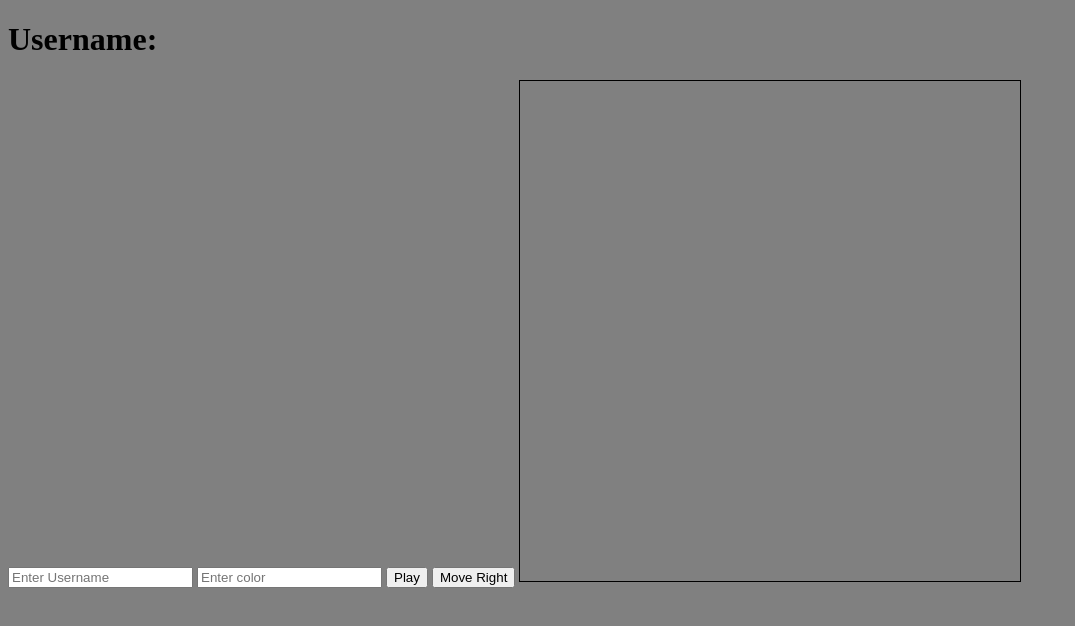
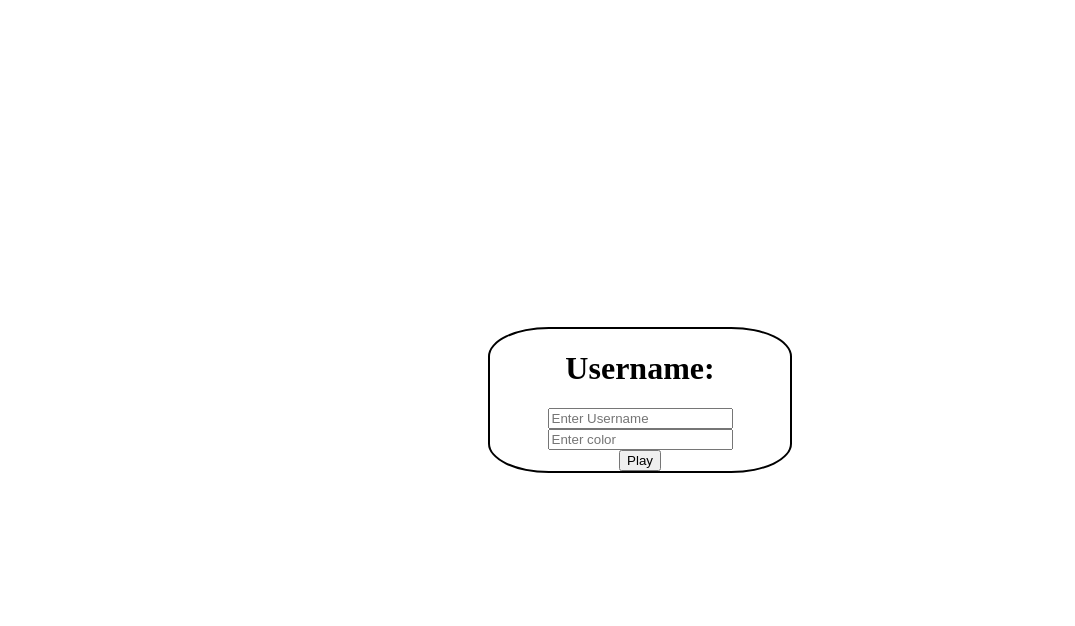
Before and after one commit to Derstine/webgame, a plain HTML site: page client/game.html in a window 1280 px wide. Shown: the whole page, without its empty margins (0-1075 px from the left). Drawn offline with Linux system fonts and the light colour scheme.

Commit message:
improved (but still bad) ui

```diff
--- a/client/game.css
+++ b/client/game.css
@@ -1,5 +1,32 @@
 body {
-    width: 100%;
-    height: 100%;
-    background-color: gray;
+    width: 100vw;
+    height: 100vh;
+    margin: 0;
+    padding: 0;
+    overflow: hidden;
+
+    display: flex;
+    flex-direction: column;
+    align-items: center;
+    justify-content: center;
 }
+
+.options {
+    width: 300px;
+    display: flex;
+    flex-direction: column;
+    align-items: center;
+    justify-content: center;
+
+    border: 2px solid black;
+    border-radius: 20%;
+}
+
+#gameView {
+    position: fixed;
+    top: 0;
+    left: 0;
+    width: 100vw;
+    height: 100vh;
+    z-index: -1;
+}
--- a/client/game.html
+++ b/client/game.html
@@ -8,13 +8,14 @@
         <link rel="stylesheet" href="game.css">
     </head>
     <body>
-        <h1>Username:</h1>
-        <input id="username" type="text" placeholder="Enter Username" />
-        <input id="color" type="text" placeholder="Enter color" />
-        <button id="playButton">Play</button>
-        <button id="moveRight">Move Right</button>
+        <div class="options">
+            <h1>Username:</h1>
+            <input id="username" type="text" placeholder="Enter Username" />
+            <input id="color" type="text" placeholder="Enter color" />
+            <button id="playButton">Play</button>
+        </div>
 
-        <canvas id="gameView" width="500" height="500" style="border:1px solid black"></canvas>
+        <canvas id="gameView"></canvas>
 
         <script>
             w = false;
@@ -25,6 +26,9 @@
             let wsOpen = false;
             clients = {};
 
+            gameView.width = window.innerWidth;
+            gameView.height = window.innerHeight;
+
             function draw() {
                 const gameView = document.getElementById("gameView");
                 const ctx = gameView.getContext("2d");
@@ -33,7 +37,16 @@
 
                 for(let user in clients) {
                     ctx.fillStyle = clients[user].color;
-                    ctx.fillRect(clients[user].x, clients[user].y, 20, 20);
+                    ctx.fillRect(clients[user].x, clients[user].y, 40, 40);
+
+                    // Set the text style and get the width of the text
+                    ctx.fillStyle = "black";
+                    ctx.font = "12px serif";
+                    const textWidth = ctx.measureText(user).width;
+
+                    // Draw the text centered horizontally
+                    const textX = clients[user].x + (40 / 2) - (textWidth / 2); // Adjust text position to center
+                    ctx.fillText(user, textX, clients[user].y + 45);
                 }
             }
 
@@ -92,6 +105,8 @@
                 ws = new WebSocket('ws://localhost:8080');
 
                 ws.onopen = (event) => {
+                    // hide ui
+                    document.querySelector(".options").style.display = "none";
                     console.log("WebSocket connection opened");
                     wsOpen = true;
                     ws.send(`init|${document.getElementById('username').value}.${document.getElementById('color').value}`);
```
